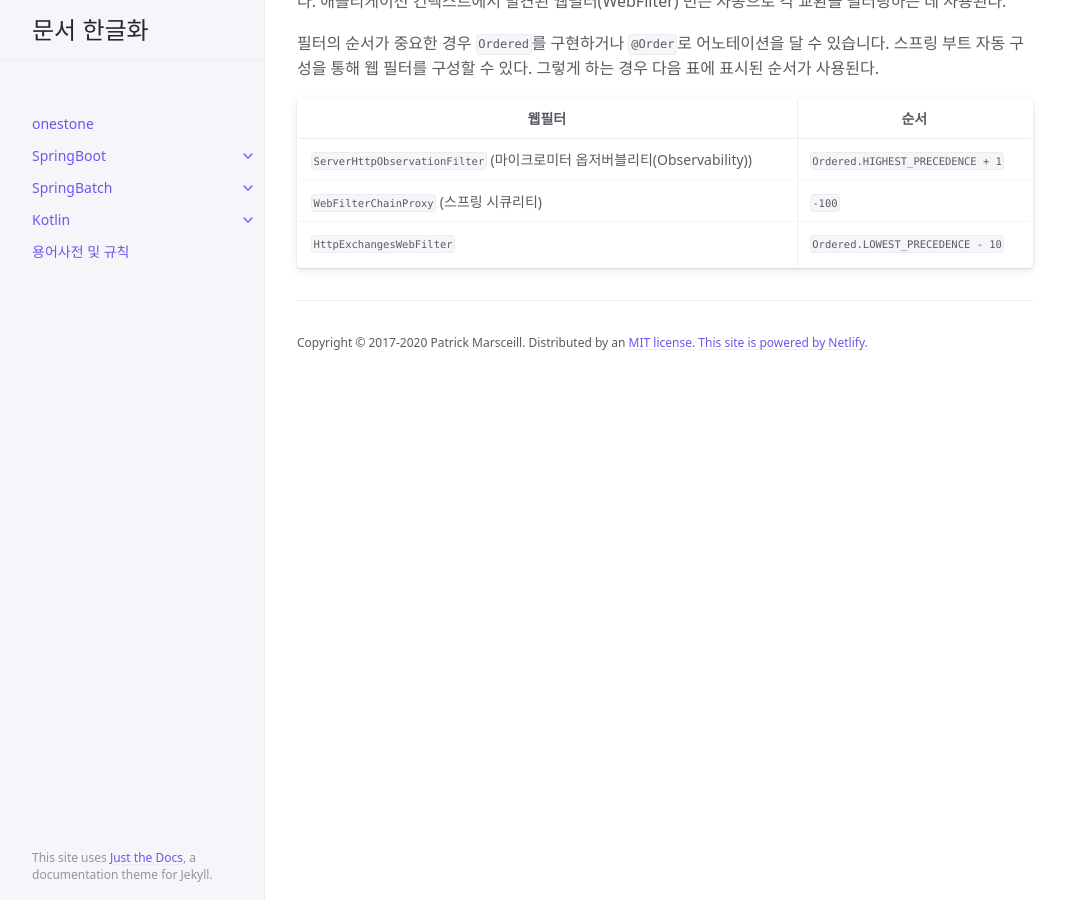
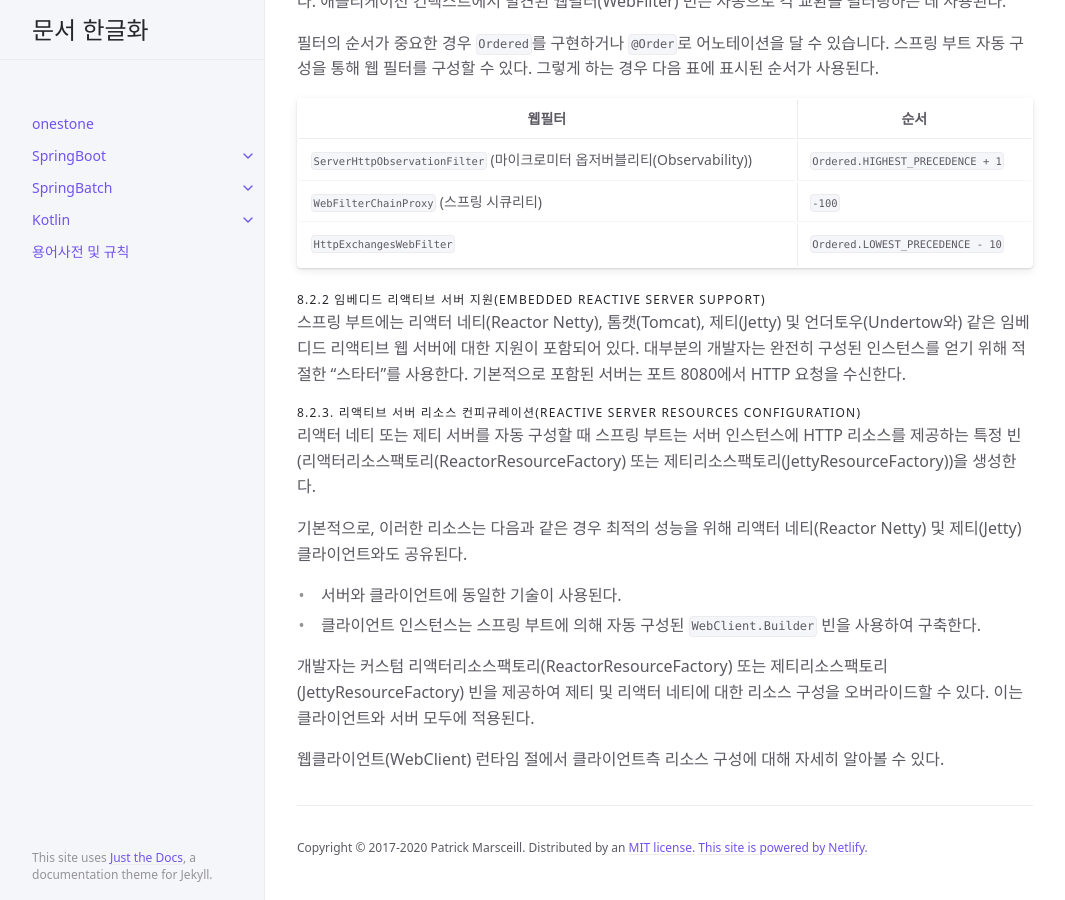
Before and after one commit to onestone9900/onestone9900.github.io, a Jekyll site: the page built from docs/spring_boot/3.1.1/spring_boot/8.developing_with_spring_boot.md, in a window 1280 px wide and 900 px high, scrolled down 43340 px. Shown: the whole window, without its empty margins (107-1172 px from the left). Built offline with Jekyll 4.4.1, drawn with Linux system fonts in a browser that asks for light colours.

Commit message:
docs: spring boot - 8.2.2, 8.2.3

```diff
--- a/docs/spring_boot/3.1.1/spring_boot/8.developing_with_spring_boot.md
+++ b/docs/spring_boot/3.1.1/spring_boot/8.developing_with_spring_boot.md
@@ -1604,3 +1604,19 @@ src/
 |`ServerHttpObservationFilter` (마이크로미터 옵저버블리티(Observability))|`Ordered.HIGHEST_PRECEDENCE + 1`|
 |`WebFilterChainProxy` (스프링 시큐리티)|`-100`|
 |`HttpExchangesWebFilter`|`Ordered.LOWEST_PRECEDENCE - 10`|
+
+
+#### 8.2.2 임베디드 리액티브 서버 지원(Embedded Reactive Server Support)
+스프링 부트에는 리액터 네티(Reactor Netty), 톰캣(Tomcat), 제티(Jetty) 및 언더토우(Undertow와) 같은 임베디드 리액티브 웹 서버에 대한 지원이 포함되어 있다. 대부분의 개발자는 완전히 구성된 인스턴스를 얻기 위해 적절한 "스타터"를 사용한다. 기본적으로 포함된 서버는 포트 8080에서 HTTP 요청을 수신한다.
+
+
+#### 8.2.3. 리액티브 서버 리소스 컨피규레이션(Reactive Server Resources Configuration)
+리액터 네티 또는 제티 서버를 자동 구성할 때 스프링 부트는 서버 인스턴스에 HTTP 리소스를 제공하는 특정 빈(리액터리소스팩토리(ReactorResourceFactory) 또는 제티리소스팩토리(JettyResourceFactory))을 생성한다.
+
+기본적으로, 이러한 리소스는 다음과 같은 경우 최적의 성능을 위해 리액터 네티(Reactor Netty) 및 제티(Jetty) 클라이언트와도 공유된다.
+- 서버와 클라이언트에 동일한 기술이 사용된다.
+- 클라이언트 인스턴스는 스프링 부트에 의해 자동 구성된 `WebClient.Builder` 빈을 사용하여 구축한다.
+
+개발자는 커스텀 리액터리소스팩토리(ReactorResourceFactory) 또는 제티리소스팩토리(JettyResourceFactory) 빈을 제공하여 제티 및 리액터 네티에 대한 리소스 구성을 오버라이드할 수 있다. 이는 클라이언트와 서버 모두에 적용된다.
+
+웹클라이언트(WebClient) 런타임 절에서 클라이언트측 리소스 구성에 대해 자세히 알아볼 수 있다.
```
